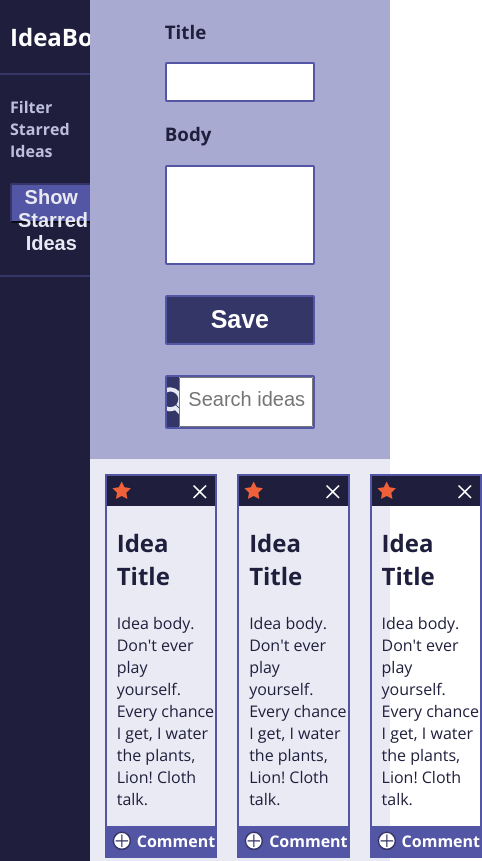
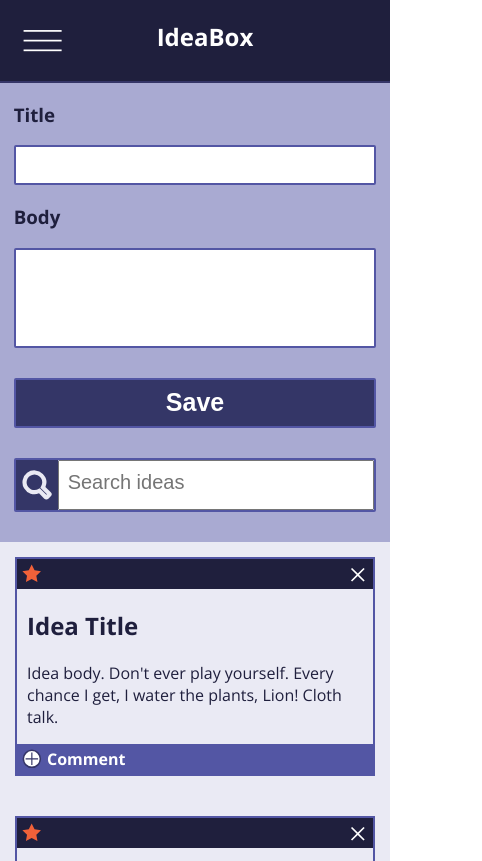
Before and after one commit to NickDongoske/Idea-Box, a plain HTML site: page index.html in a window 390 px wide. Shown: the top 861 px of the page, 482 px wide, since content can reach past the window. Drawn offline with nearby package versions, Linux system fonts and the light colour scheme.

Commit message:
Add media queries

```diff
--- a/index.html
+++ b/index.html
@@ -5,11 +5,13 @@
     <title>Idea Box</title>
     <link href="https://fonts.googleapis.com/css?family=Open+Sans:300,700&display=swap" rel="stylesheet">
     <link rel="stylesheet" type="text/css" href="styles.css"/>
+    <meta name="viewport" content="width=device-width, initial-scale=1">
   </head>
   <body>
     <!-- Left -->
     <section class="left-section">
       <div class="title-div">
+        <button class="hamburger" type="button" name="button" alt="hamburger"></button>
         <h2 class="title">IdeaBox</h2>
       </div>
       <div class="star-div">
--- a/styles.css
+++ b/styles.css
@@ -14,6 +14,10 @@ body {
 
 .left-section {
   background-color: #1f1f3d;
+}
+
+.hamburger {
+  display: none;
 }
 
 .title-div {
@@ -130,7 +134,6 @@ input::placeholder {
   grid-template-columns: repeat(3, 1fr);
   grid-gap: 20px;
   padding: 15px;
-
 }
 
 .idea-card {
@@ -161,3 +164,58 @@ input::placeholder {
   align-self: center;
   font-weight: bold;
 }
+
+/* media queries */
+
+@media screen and (max-width: 500px) {
+  body {
+    display: flex;
+    flex-flow: column nowrap;
+    justify-content: center;
+  }
+
+  form {
+    width: 93%;
+  }
+
+  .search-btn {
+    width: 13%;
+  }
+
+  .card-container {
+    display: flex;
+    flex-direction: column;
+  }
+
+  .idea-card {
+    margin-bottom: 20px;
+  }
+
+  .star-div {
+    display: none;
+  }
+
+  .title-div {
+    display: grid;
+    grid-template-columns: 1fr 3fr 1fr;
+  }
+
+  .title {
+    text-align: center;
+  }
+
+  .hamburger {
+    display: initial;
+    background-image: url(./assets/menu.svg);
+    background-size: 50px 50px;
+    background-repeat: no-repeat;
+    background-color: #1f1f3d;
+    width: 8%;
+    height: 30px;
+    background-position: center;
+    border: none;
+    padding-left: 40px;
+    padding-top: 40px;
+    align-self: flex-start;
+    margin: 20px;
+  }
```
